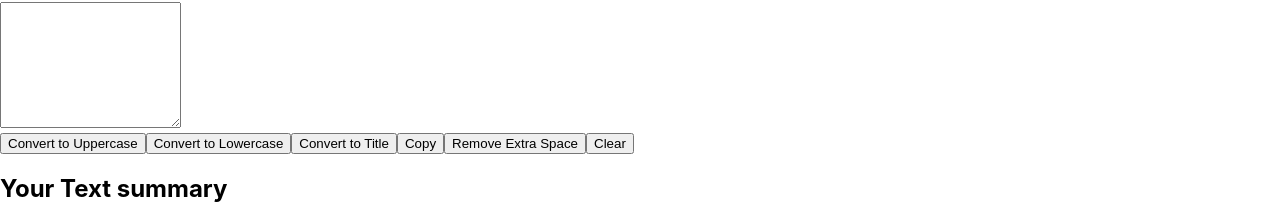
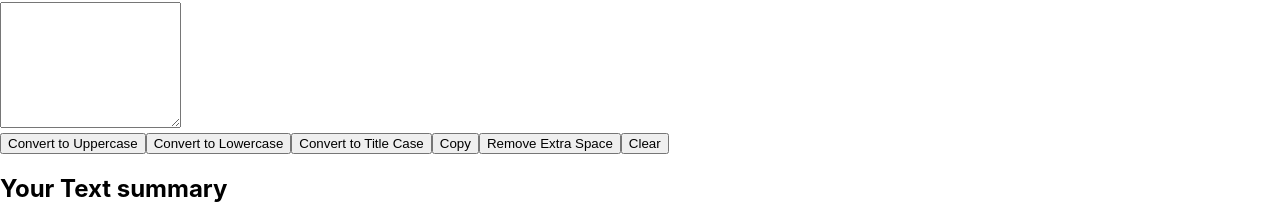
Before and after one commit to PratikKapadi/TextUtils, a React (Create React App) app: page / in a window 1280 px wide. Shown: the part 194-417 px from the top of the page. Built offline with nearby package versions, Linux system fonts and the light colour scheme; the HTML template or start-up script is replaced by a standard one.

Commit message:
new version

```diff
--- a/src/component/TextFrom.jsx
+++ b/src/component/TextFrom.js
@@ -56,7 +56,7 @@ export default function TextFrom(props) {
 					Convert to Lowercase
 				</button>
 				<button className="btn btn-primary mx-1" onClick={handleTitleCase}>
-					Convert to Title
+					Convert to Title Case
 				</button>
 				<button className="btn btn-primary mx-1" onClick={handleCopyText}>
 					Copy
```
